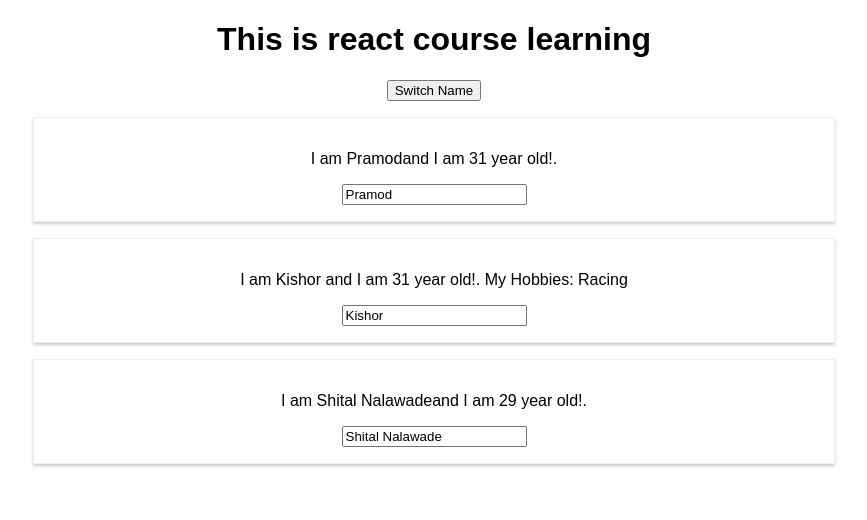
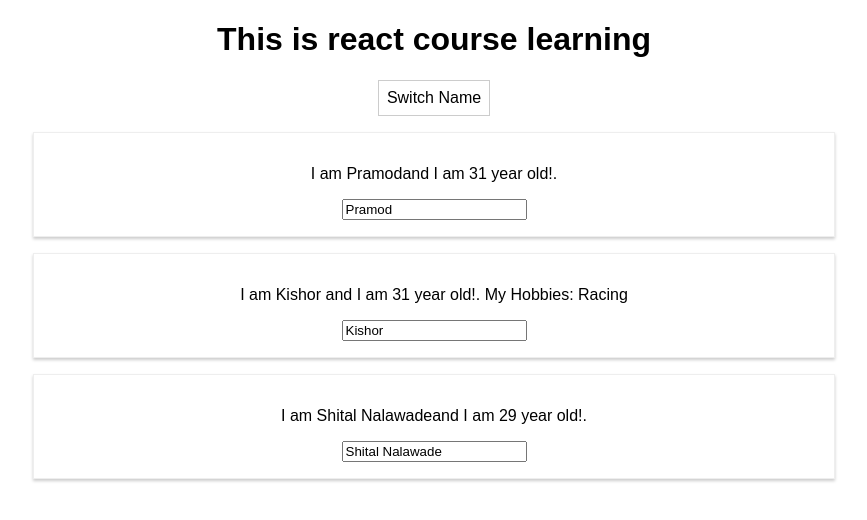
Before and after one commit to pramodkharade/REACTJS-Learning, a React (Create React App) app: page / in a window 1280 px wide. Shown: the top 520 px of the page, without its empty margins (206-1073 px from the left). Built offline with nearby package versions, Linux system fonts and the light colour scheme.

Commit message:
inline style

```diff
--- a/src/App.js
+++ b/src/App.js
@@ -30,10 +30,19 @@
     });
   };
   render() {
+    const style = {
+      backgroundColor:'white',
+      font:'inherit',
+      padding:'8px',
+      border:'1px solid #ccc',
+      cursor:'pointer'
+    };
     return (
       <div className="App">
         <h1>This is react course learning</h1>
-        <button onClick={()=>this.switchHandler('Dnyanda!!!')}>Switch Name</button>
+        <button
+          style={style}
+          onClick={()=>this.switchHandler('Dnyanda!!!')}>Switch Name</button>
         <Person
           name={this.state.person[0].name}
           age={this.state.person[0].age} >
```
